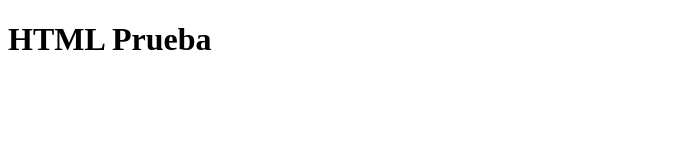
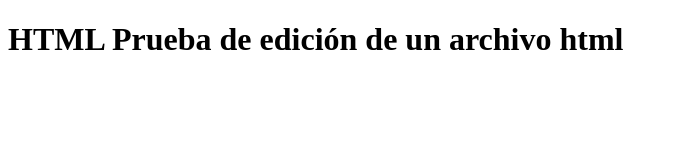
Before and after one commit to hernandavidc4/reporemoto, a plain HTML site: page index.html in a window 1280 px wide. Shown: the whole page, without its empty margins (0-678 px from the left). Drawn offline with Linux system fonts and the light colour scheme.

Commit message:
Update index.html

```diff
--- a/index.html
+++ b/index.html
@@ -7,7 +7,8 @@
 	<title>HTML Prueba</title>
 </head>
 <body>
-    <h1>HTML Prueba</h1>
+    <h1>HTML Prueba de edición de un archivo html</h1>
+
 
 </body>
 </html>
```
